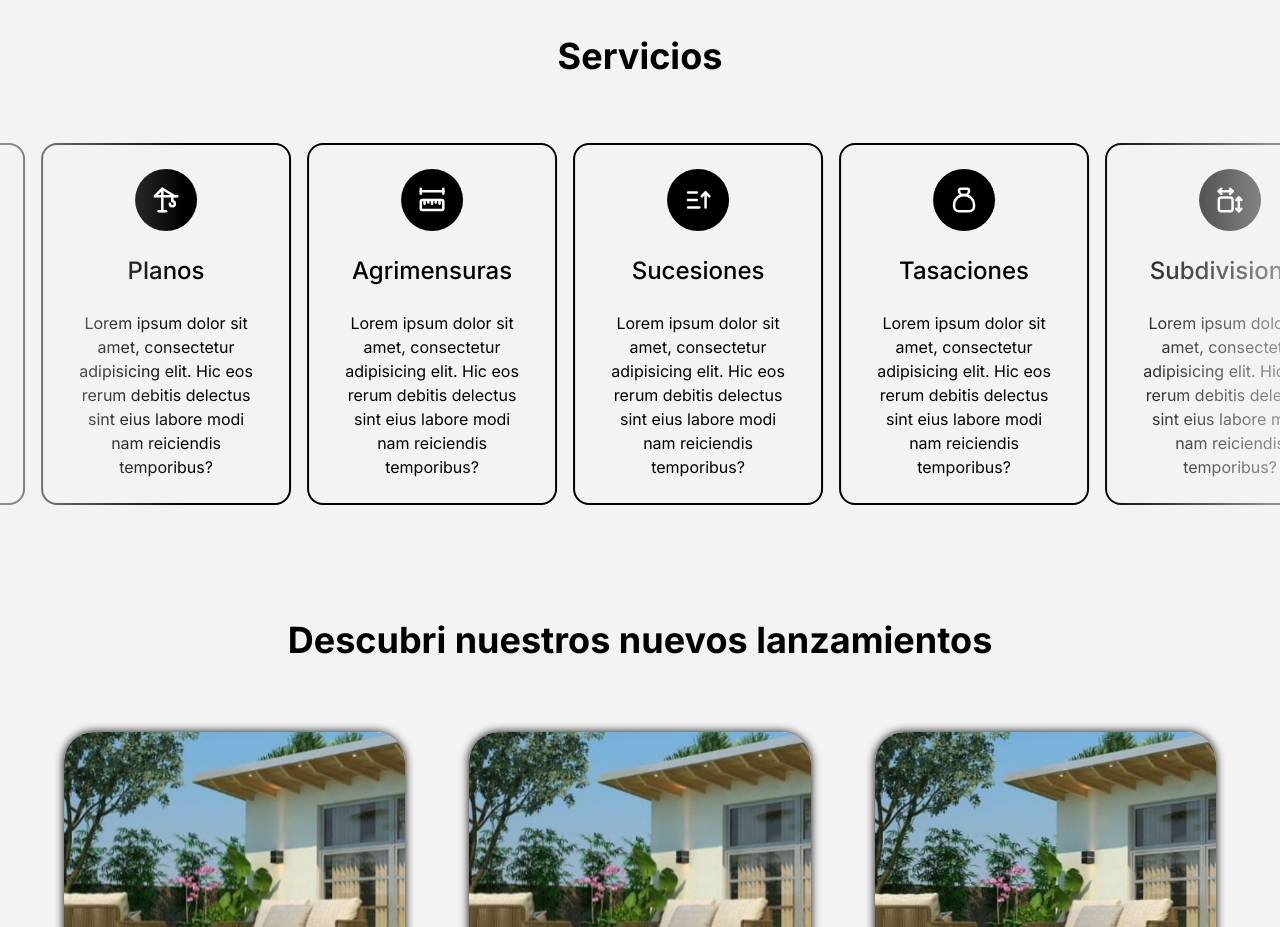
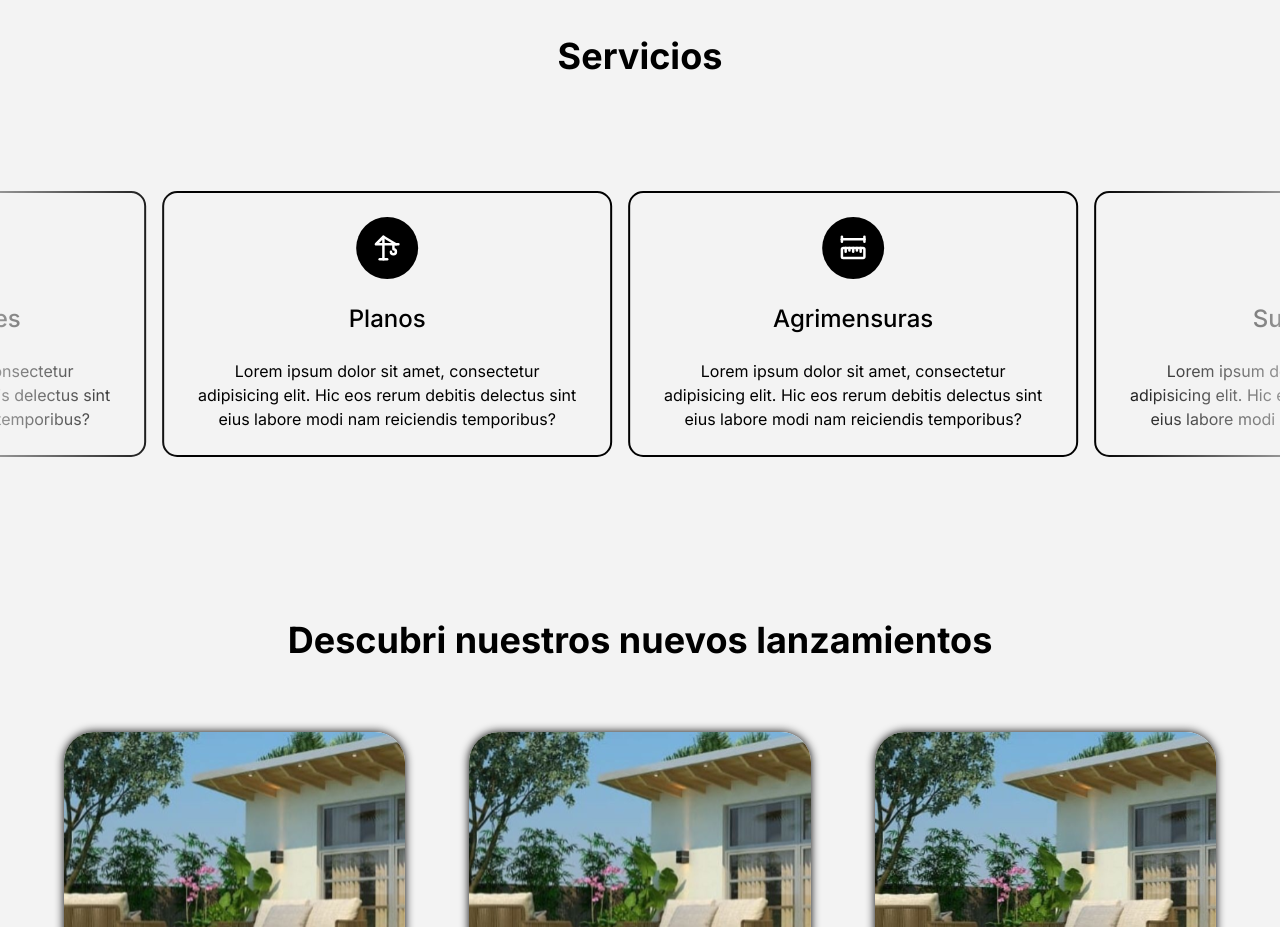
Before and after one commit to Tintaa307/cejas-propiedades, a Next.js app: page / in a window 1280 px wide. Shown: the part 1840-2767 px from the top of the page. Built offline with nearby package versions, Linux system fonts and the light colour scheme.

Commit message:
feat: fix card services error

```diff
--- a/src/components/ui/infinite-moving-cards.tsx
+++ b/src/components/ui/infinite-moving-cards.tsx
@@ -1,7 +1,6 @@
 "use client"
 
 import { cn } from "@/lib/utils"
-import Image from "next/image"
 import React, { useEffect, useState } from "react"
 
 export const InfiniteMovingCards = ({
@@ -88,7 +87,7 @@ export const InfiniteMovingCards = ({
       >
         {items.map((item, idx) => (
           <li
-            className="w-[250px] max-w-full relative rounded-2xl flex-shrink-0 px-8 py-6 md:w-[450px] border-[2px] border-black flex flex-col items-center justify-center"
+            className="w-[450px] max-w-full relative rounded-[15px] flex-shrink-0 px-8 py-6 md:w-[450px] border-[2px] border-black flex flex-col items-center justify-center"
             key={idx}
           >
             <main className="w-full h-max flex items-center justify-center flex-col gap-6">
--- a/tailwind.config.ts
+++ b/tailwind.config.ts
@@ -14,13 +14,6 @@ const config = {
   ],
   prefix: "",
   theme: {
-    container: {
-      center: true,
-      padding: "2rem",
-      screens: {
-        "2xl": "1400px",
-      },
-    },
     extend: {
       colors: {
         black: "#000",
```
